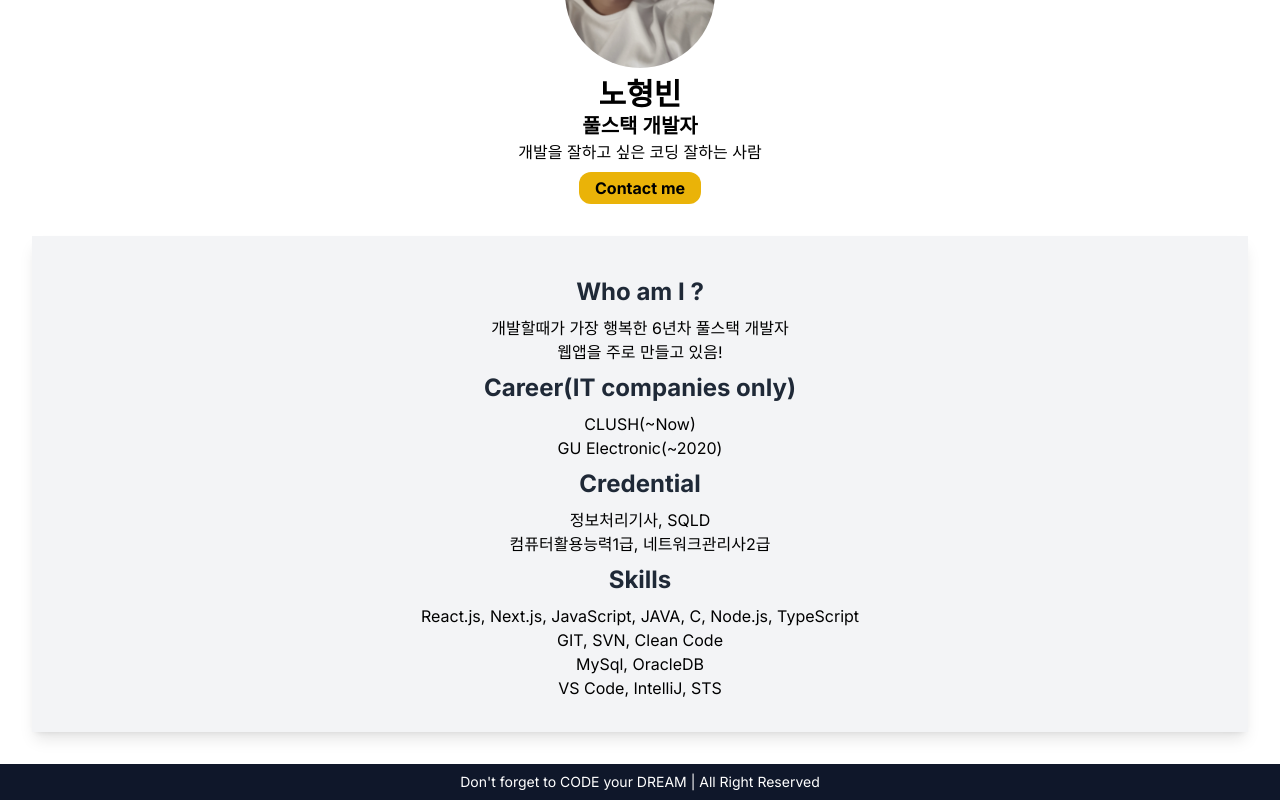
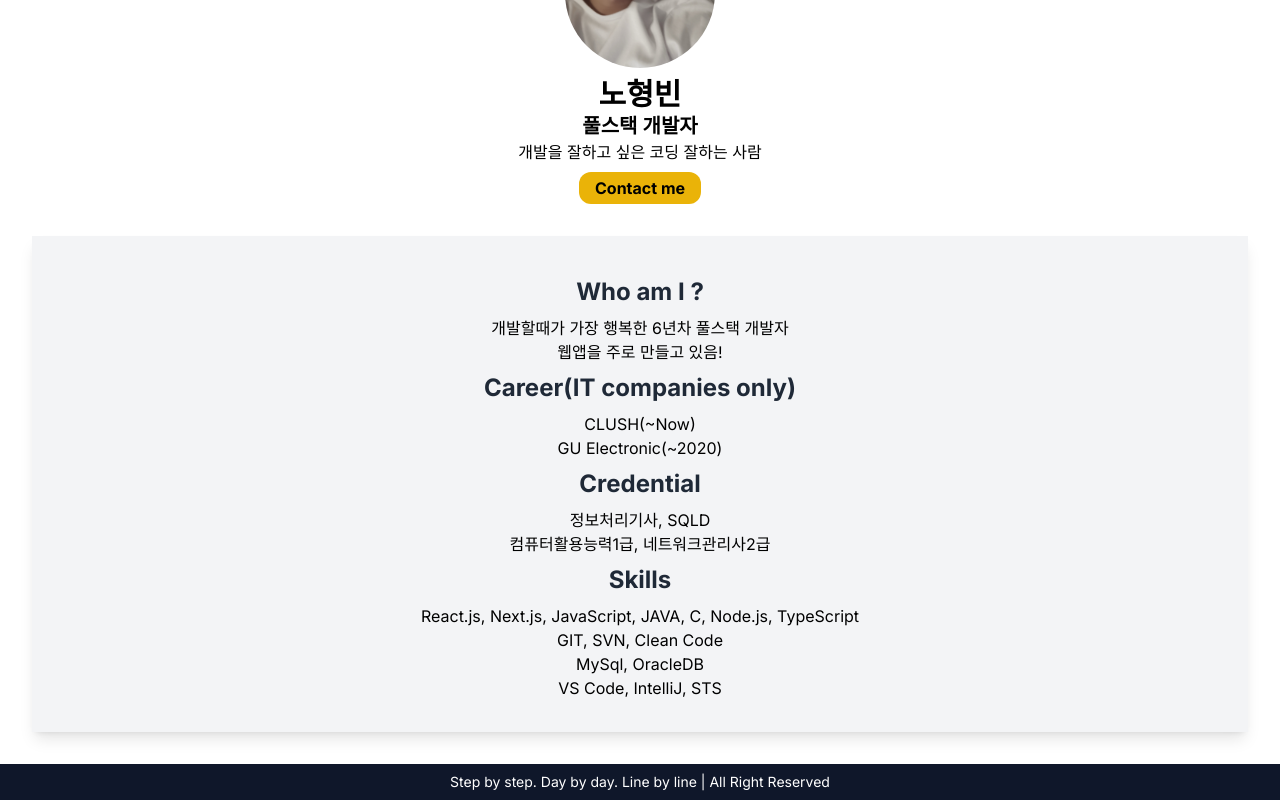
Before and after one commit to NOHHYUNGBIN/next-blog, a Next.js app: page /about in a window 1280 px wide. Shown: the part 182-982 px from the top of the page. Built offline with nearby package versions, Linux system fonts and the light colour scheme.

Commit message:
푸터내용수정

```diff
--- a/src/app/components/Footer.tsx
+++ b/src/app/components/Footer.tsx
@@ -1,7 +1,7 @@
 export default function Footer() {
   return (
     <p className="bg-slate-900 text-white py-2 text-sm text-center">
-      {"Don't forget to CODE your DREAM | All Right Reserved"}
+      {"Step by step. Day by day. Line by line | All Right Reserved"}
     </p>
   );
 }
```
